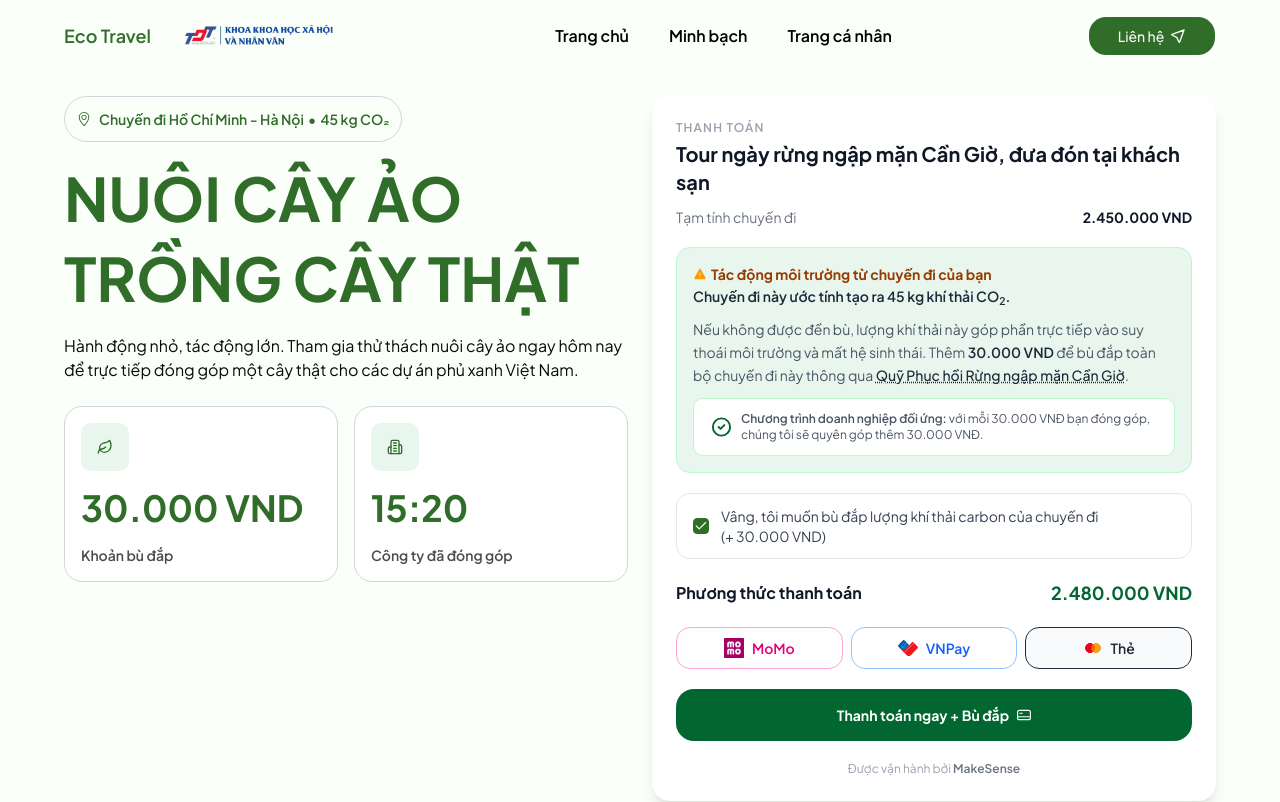
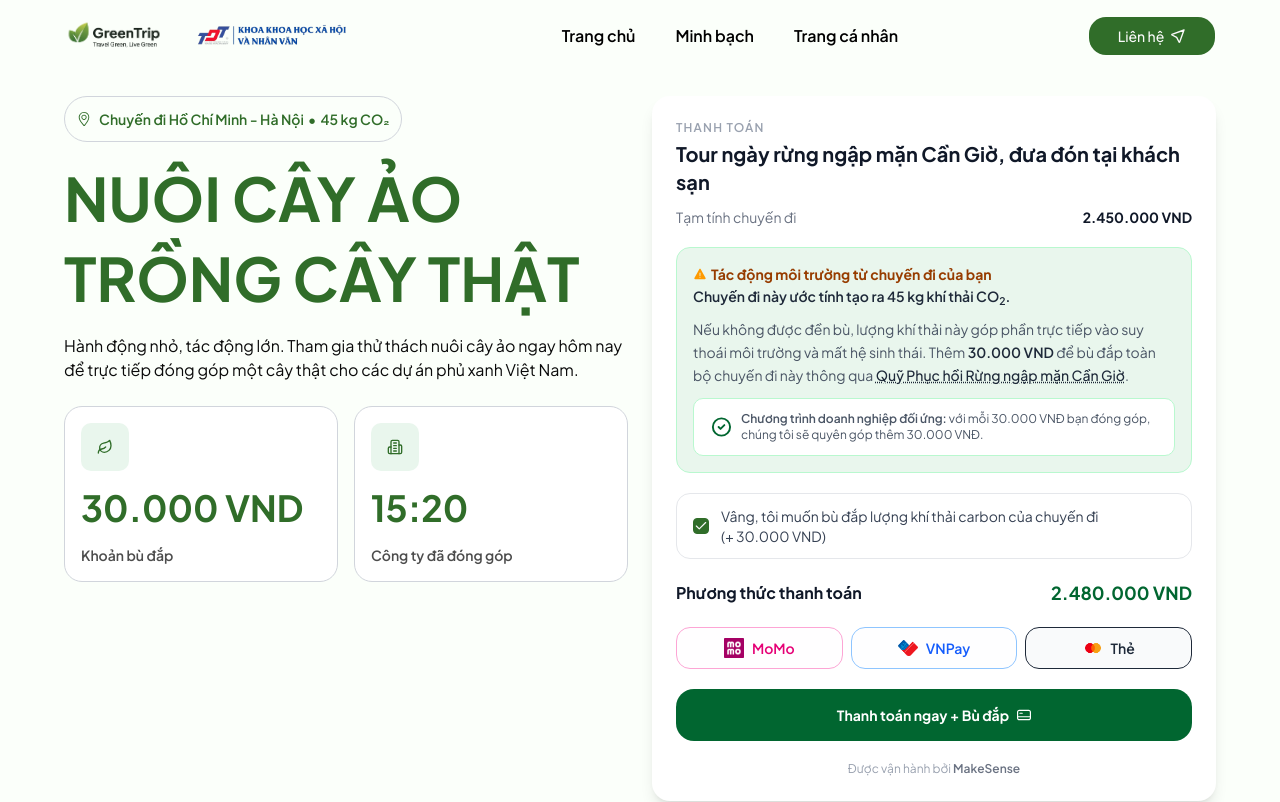
Before and after one commit to NToan324/eco-travel-web, a Next.js app: page / in a window 1280 px wide. Shown: the top 802 px of the page. Built offline with nearby package versions, Linux system fonts and the light colour scheme.

Commit message:
[ADD]: logo

```diff
--- a/components/Header.tsx
+++ b/components/Header.tsx
@@ -21,9 +21,12 @@ export default function Header() {
     <header className="w-full text-black py-4 px-4 sm:px-6 relative">
       <div className="max-w-6xl mx-auto flex items-center justify-between">
         <div className="flex items-center gap-2">
-          <h1 className="text-sm sm:text-lg text-primary font-semibold">
-            Eco Travel
-          </h1>
+          <Image
+            src="/logo-eco.png"
+            alt="Eco Travel Logo"
+            width={100}
+            height={20}
+          />
           <Image
             src="/logo.png"
             alt="Eco Travel Logo"
```
Also changed, not shown: public/logo-eco.png (added).
